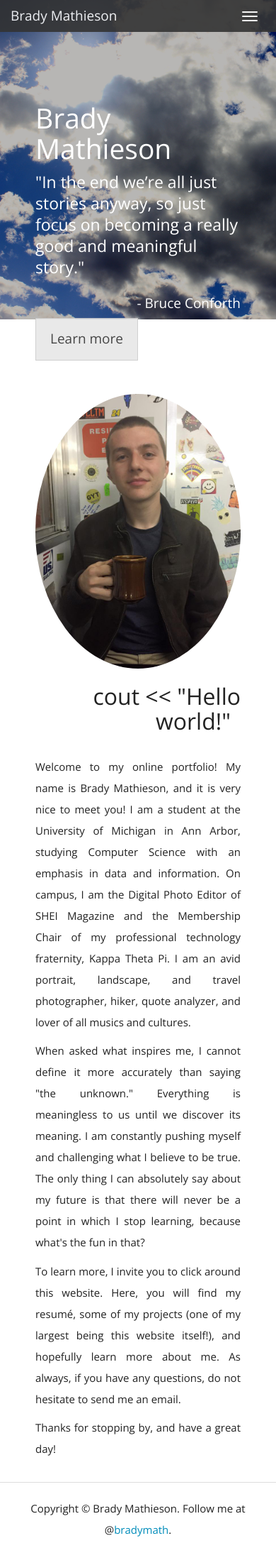
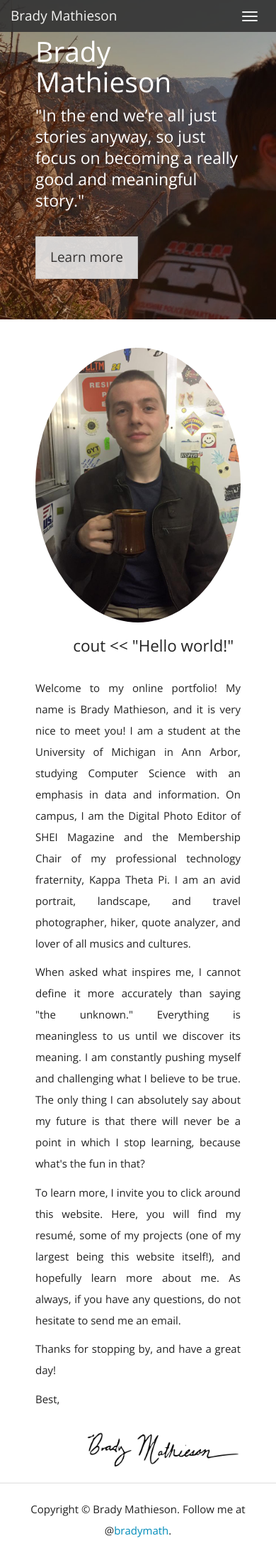
Before and after one commit to bradymathieson/portfolio, a Python web app: template templates/about.html in a window 390 px wide; the page is wider, and only the part inside the window is pictured. Shown: that part at 71% size. Run offline with Jinja, Linux system fonts and the light colour scheme; the template is opened without the code that fills it, so the values that code supplies are empty.

Commit message:
updated images, more responsivity

```diff
--- a/static/style.css
+++ b/static/style.css
@@ -54,12 +54,31 @@ p {
     #huge-cout {
     	font-size: 60px;
     }
+    #picture-buffer {
+    	margin-top:75px;
+    }
 }
 
 /* MOBILE */
 @media screen and (max-width: 767px) {
     #huge-cout {
-    	font-size: 40px;
+    	display: none;
+    }
+
+    .jumbotron-content {
+    	margin-top: 20px;
+    }
+
+    #quote-credit {
+    	display: none;
+    }
+
+    #hello-world-about {
+    	font-size: 1.5em;
+    }
+
+    #picture-buffer {
+    	margin-top:10px;
     }
 }
 
@@ -68,10 +87,13 @@ p {
 	#huge-cout {
     	font-size: 80px;
     }
+    #picture-buffer {
+    	margin-top:75px;
+    }
 }
 
 ::selection {
-	background: #2F2F25;
+	background: #7F7F7F;
 }
 
 .intro-text h3{
--- a/templates/about.html
+++ b/templates/about.html
@@ -4,11 +4,12 @@
 <link rel="stylesheet" type="text/css" href="static/real-world.css">
 
 <div class="col-md-4 col-sm-4">
-	<img src="static/img/home/home-face-pic.jpg" class="img-responsive img-circle" style="margin-top:75px;" />
+	<div id="picture-buffer"></div>
+	<img src="static/img/home/home-face-pic.jpg" class="img-responsive img-circle" />
 </div>
 
 <div class="col-md-7 col-md-offset-1 col-sm-7 col-sm-offset-1">
-	<h2 style="text-align:right;">cout << "Hello world!"<span class="blink">_</span></h2>
+	<h2 id="hello-world-about" style="text-align:right;">cout << "Hello world!"<span class="blink">_</span></h2>
 
 	<br />
 
@@ -19,6 +20,10 @@
 	<p style="text-align: justify;">To learn more, I invite you to click around this website. Here, you will find my resumé, some of my projects (one of my largest being this website itself!), and hopefully learn more about me. As always, if you have any questions, do not hesitate to send me an email.</p>
 
 	<p style="text-align: justify;">Thanks for stopping by, and have a great day!</p>
+
+	<p>Best,</p><br />
+
+	<img src="static/img/about/signature.png" class="img-responsive" style="width:75%;float:right;" />
 </div>
 
 {%endblock%}
--- a/templates/base.html
+++ b/templates/base.html
@@ -67,7 +67,6 @@
   	<div class="jumbotron-content">
         <h1 id="head-name">Brady Mathieson</h1>
         <p>"In the end we’re all just stories anyway, so just focus on becoming a really good and meaningful story."</p>
-        <h4 style="float:right;">- Bruce Conforth</h4>
         <br />
         <p><a class="btn btn-default btn-lg learn-more-btn" href="/about.html">Learn more</a></p>
 	</div>
```
Also changed, not shown: main.py (+4 -4 lines), static/img/about/jumbotron-about.jpg, static/img/about/signature.png (added), 1 other file.
